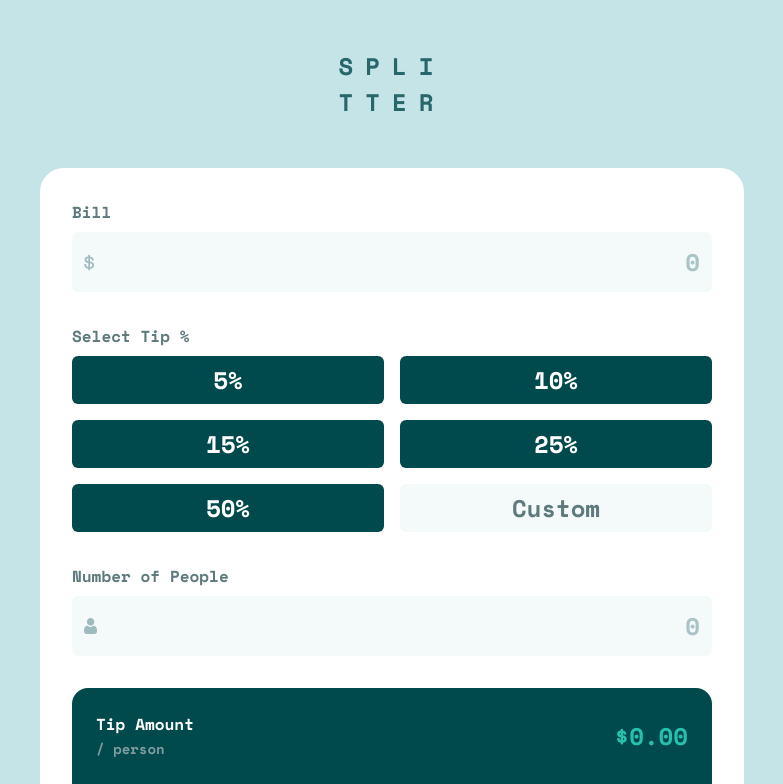
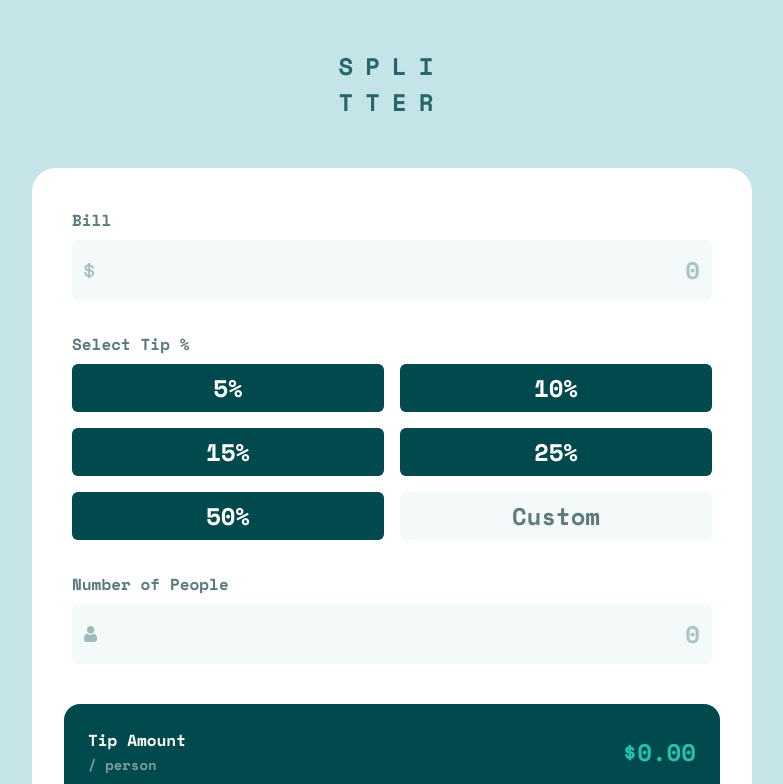
Before and after one commit to blue-crona/frontendmentor-tip-calculator-app, a React (Vite) app: page / in a window 1280 px wide. Shown: the top 784 px of the page, without its empty margins (248-1031 px from the left). Built offline with nearby package versions, Linux system fonts and the light colour scheme.

Commit message:
Added padding to input section

```diff
--- a/src/css/inputs.css
+++ b/src/css/inputs.css
@@ -1,9 +1,11 @@
+.input {
+  padding: 0.5em;
+}
+
 .input__percentage-grid {
   display: grid;
   grid-template: repeat(3, 1fr) / repeat(2, 1fr);
   gap: 1em;
-  /* align-items: center;
-  justify-content: center; */
 }
 
 .input__bill {
```
